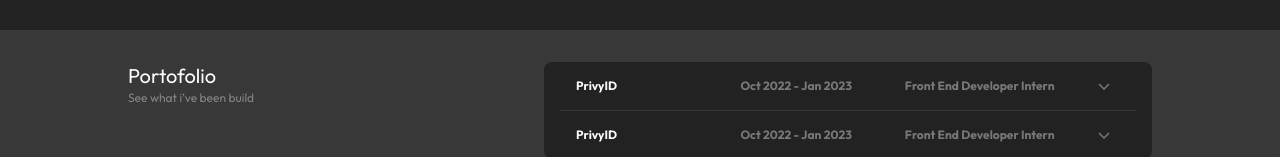
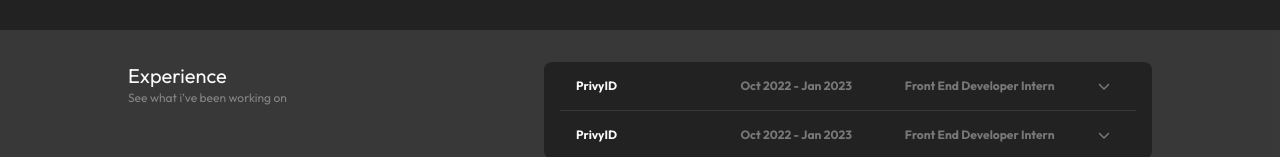
Before and after one commit to ianfebi01/web-profile-fe, a Next.js app: page / in a window 1280 px wide. Shown: the part 1493-1650 px from the top of the page. Built offline with nearby package versions, Linux system fonts and the light colour scheme.

Commit message:
add metadata

```diff
--- a/app/layout.tsx
+++ b/app/layout.tsx
@@ -10,7 +10,8 @@
 
 export const metadata: Metadata = {
   title: 'Ian Febi S',
-  description: 'Front End Web Developer',
+  description:
+    'Front End Web Developer with 1+ year of experience. Expert on React js and Vue js',
 }
 
 export default function RootLayout({
--- a/components/Organisms/Home/Section4.tsx
+++ b/components/Organisms/Home/Section4.tsx
@@ -33,13 +33,13 @@
     } else setShow([...show, i])
   }
   return (
-    <section id="portofolio" className="main__section h-fit bg-dark-secondary">
+    <section id="experience" className="main__section h-fit bg-dark-secondary">
       <div className="main__container my-8 flex flex-col gap-4">
         <div className="grid grid-cols-5 gap-4">
           <div className=" col-span-5 md:col-span-2">
             <TextHeader
-              title="Portofolio"
-              subtitle="See what i’ve been build"
+              title="Experience"
+              subtitle="See what i’ve been working on"
             />
           </div>
           <div className="bg-dark w-full h-fit border border-none rounded-lg col-span-5 md:col-span-3 p-4 flex flex-col">
```
